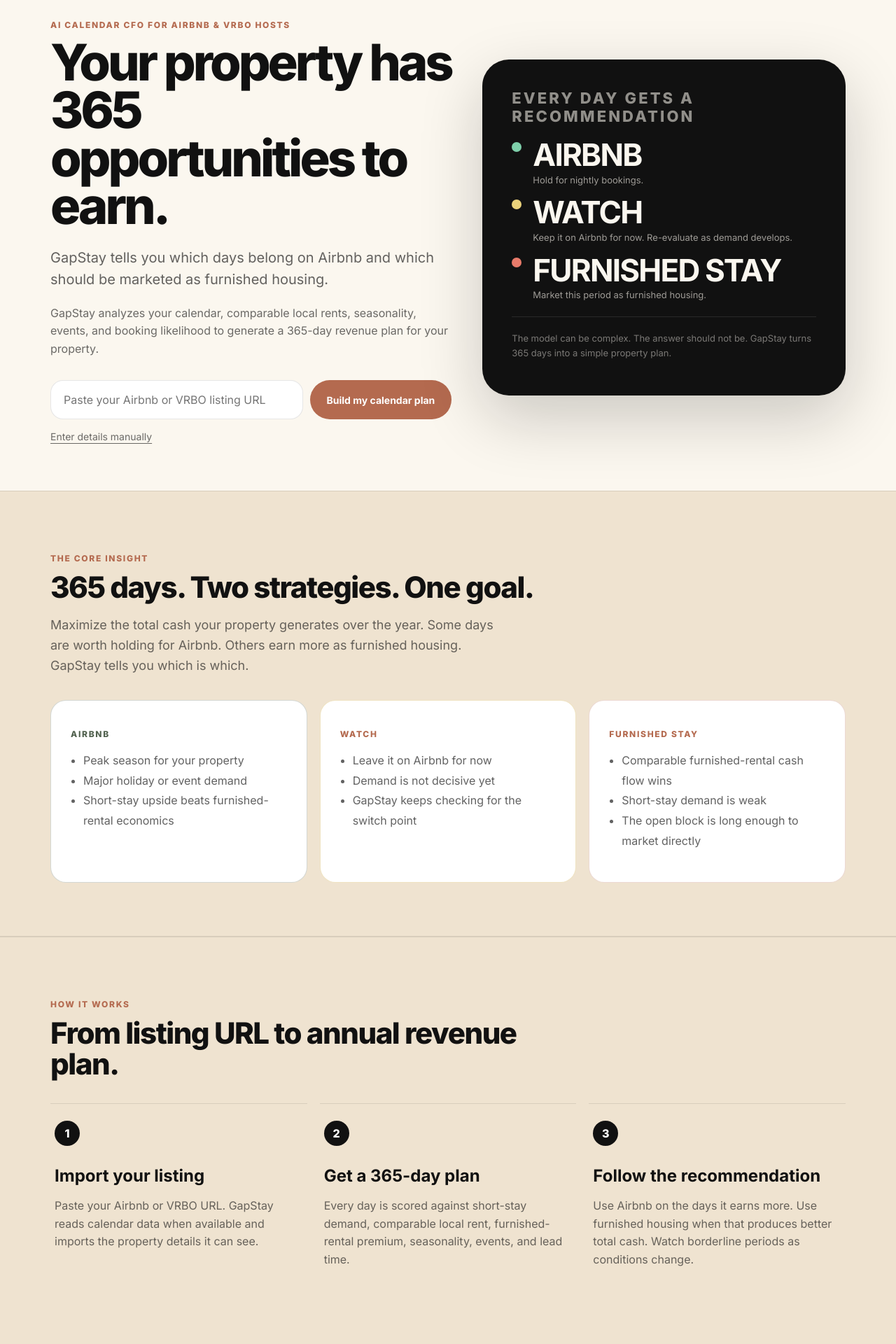
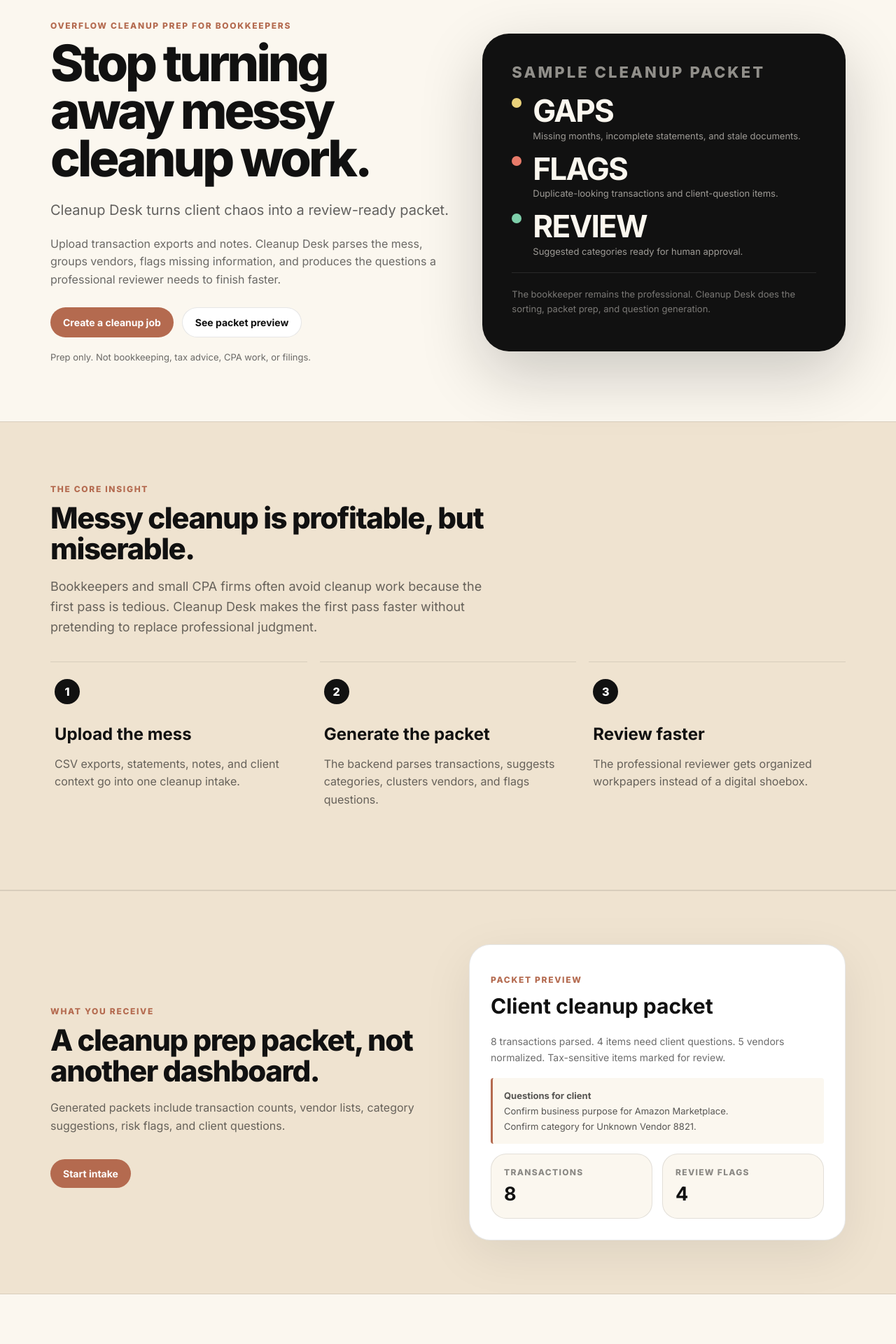
Before and after one commit to pissclams1/Pissclams, a Next.js app: page / in a window 1280 px wide. Shown: the part 140-2060 px from the top of the page at 70% size. Built offline with nearby package versions, Linux system fonts and the light colour scheme.

Commit message:
Replace GapStay homepage with Cleanup Desk

```diff
--- a/app/page.tsx
+++ b/app/page.tsx
@@ -4,25 +4,24 @@
   return <main>
     <section className="wrap hero heroPrimary">
       <div>
-        <p className="kicker">AI Calendar CFO for Airbnb &amp; VRBO hosts</p>
-        <h1 className="h1">Your property has 365 opportunities to earn.</h1>
-        <p className="lead">GapStay tells you which days belong on Airbnb and which should be marketed as furnished housing.</p>
-        <p className="muted heroSupport">GapStay analyzes your calendar, comparable local rents, seasonality, events, and booking likelihood to generate a 365-day revenue plan for your property.</p>
-        <form className="importBar" action="/host" method="get">
-          <label className="srOnly" htmlFor="listing-url">Airbnb or VRBO listing URL</label>
-          <input id="listing-url" className="input" name="url" type="url" placeholder="Paste your Airbnb or VRBO listing URL" required />
-          <button className="darkpill" type="submit">Build my calendar plan</button>
-        </form>
-        <Link className="manualLink" href="/host#manual">Enter details manually</Link>
+        <p className="kicker">Overflow cleanup prep for bookkeepers</p>
+        <h1 className="h1">Stop turning away messy cleanup work.</h1>
+        <p className="lead">Cleanup Desk turns client chaos into a review-ready packet.</p>
+        <p className="muted heroSupport">Upload transaction exports and notes. Cleanup Desk parses the mess, groups vendors, flags missing information, and produces the questions a professional reviewer needs to finish faster.</p>
+        <div style={{display:"flex",gap:12,flexWrap:"wrap",marginTop:26}}>
+          <Link className="darkpill" href="/intake">Create a cleanup job</Link>
+          <Link className="pill" href="/packet-preview">See packet preview</Link>
+        </div>
+        <p className="muted" style={{fontSize:13,marginTop:18}}>Prep only. Not bookkeeping, tax advice, CPA work, or filings.</p>
       </div>
       <div className="thesisCard">
-        <p className="kicker" style={{color:"rgba(251,247,239,.55)"}}>Every day gets a recommendation</p>
+        <p className="kicker" style={{color:"rgba(251,247,239,.55)"}}>Sample cleanup packet</p>
         <div style={{display:"grid",gap:14,marginTop:20}}>
-          <Decision label="AIRBNB" text="Hold for nightly bookings." color="#7ecfaa" />
-          <Decision label="WATCH" text="Keep it on Airbnb for now. Re-evaluate as demand develops." color="#ead27b" />
-          <Decision label="FURNISHED STAY" text="Market this period as furnished housing." color="#e87b6a" />
+          <Decision label="GAPS" text="Missing months, incomplete statements, and stale documents." color="#ead27b" />
+          <Decision label="FLAGS" text="Duplicate-looking transactions and client-question items." color="#e87b6a" />
+          <Decision label="REVIEW" text="Suggested categories ready for human approval." color="#7ecfaa" />
         </div>
-        <p style={{fontSize:13,color:"rgba(251,247,239,.45)",marginTop:20,paddingTop:20,borderTop:"1px solid rgba(255,255,255,.1)",lineHeight:1.6}}>The model can be complex. The answer should not be. GapStay turns 365 days into a simple property plan.</p>
+        <p style={{fontSize:13,color:"rgba(251,247,239,.45)",marginTop:20,paddingTop:20,borderTop:"1px solid rgba(255,255,255,.1)",lineHeight:1.6}}>The bookkeeper remains the professional. Cleanup Desk does the sorting, packet prep, and question generation.</p>
       </div>
     </section>
 
@@ -30,52 +29,31 @@
       <div className="wrap section">
         <div className="sectionIntro">
           <p className="kicker">The core insight</p>
-          <h2 className="big">365 days. Two strategies. One goal.</h2>
-          <p className="muted" style={{maxWidth:640,fontSize:18}}>Maximize the total cash your property generates over the year. Some days are worth holding for Airbnb. Others earn more as furnished housing. GapStay tells you which is which.</p>
+          <h2 className="big">Messy cleanup is profitable, but miserable.</h2>
+          <p className="muted" style={{maxWidth:640,fontSize:18}}>Bookkeepers and small CPA firms often avoid cleanup work because the first pass is tedious. Cleanup Desk makes the first pass faster without pretending to replace professional judgment.</p>
         </div>
         <div className="grid grid3">
-          <div className="ruleCard" style={{background:"white",border:"1px solid rgba(82,98,79,.25)",borderRadius:22,padding:28}}>
-            <p className="kicker" style={{color:"var(--moss)"}}>AIRBNB</p>
-            <ul className="list"><li>Peak season for your property</li><li>Major holiday or event demand</li><li>Short-stay upside beats furnished-rental economics</li></ul>
-          </div>
-          <div className="ruleCard" style={{background:"white",border:"1px solid rgba(210,176,80,.35)",borderRadius:22,padding:28}}>
-            <p className="kicker">WATCH</p>
-            <ul className="list"><li>Leave it on Airbnb for now</li><li>Demand is not decisive yet</li><li>GapStay keeps checking for the switch point</li></ul>
-          </div>
-          <div className="ruleCard" style={{background:"white",border:"1px solid rgba(180,106,79,.25)",borderRadius:22,padding:28}}>
-            <p className="kicker">FURNISHED STAY</p>
-            <ul className="list"><li>Comparable furnished-rental cash flow wins</li><li>Short-stay demand is weak</li><li>The open block is long enough to market directly</li></ul>
-          </div>
-        </div>
-      </div>
-    </section>
-
-    <section id="how" className="sectionline">
-      <div className="wrap section">
-        <div className="sectionIntro"><p className="kicker">How it works</p><h2 className="big">From listing URL to annual revenue plan.</h2></div>
-        <div className="grid grid3">
-          <Feature number="1" title="Import your listing" text="Paste your Airbnb or VRBO URL. GapStay reads calendar data when available and imports the property details it can see." />
-          <Feature number="2" title="Get a 365-day plan" text="Every day is scored against short-stay demand, comparable local rent, furnished-rental premium, seasonality, events, and lead time." />
-          <Feature number="3" title="Follow the recommendation" text="Use Airbnb on the days it earns more. Use furnished housing when that produces better total cash. Watch borderline periods as conditions change." />
+          <div className="feature"><span>1</span><h3>Upload the mess</h3><p className="muted">CSV exports, statements, notes, and client context go into one cleanup intake.</p></div>
+          <div className="feature"><span>2</span><h3>Generate the packet</h3><p className="muted">The backend parses transactions, suggests categories, clusters vendors, and flags questions.</p></div>
+          <div className="feature"><span>3</span><h3>Review faster</h3><p className="muted">The professional reviewer gets organized workpapers instead of a digital shoebox.</p></div>
         </div>
       </div>
     </section>
 
     <section className="sectionline">
       <div className="wrap section sampleBand">
-        <div><p className="kicker">What you receive</p><h2 className="big">A calendar plan, not another dashboard.</h2><p className="muted">GapStay gives you clear date ranges, a recommendation for each range, and the furnished-stay copy to act when the plan says switch.</p><Link className="darkpill" href="/host" style={{marginTop:18,display:"inline-flex"}}>Build my calendar plan</Link></div>
-        <div className="miniOffer"><p className="kicker">Example calendar plan</p><h3>July 1–7: AIRBNB</h3><p className="muted" style={{fontSize:14,marginBottom:18}}>Hold for holiday demand. July 8–31 moves to FURNISHED STAY because comparable furnished-rental cash flow beats the expected short-stay outcome.</p><div style={{background:"#fbf7ef",borderLeft:"3px solid var(--clay)",padding:"14px 16px",borderRadius:4,fontSize:13,lineHeight:1.7,color:"rgba(17,17,17,.7)"}}><strong>Furnished stay available July 8–31</strong><br/>Fully furnished 2BR. Utilities included.<br/>Priced against comparable local rent plus furnished flexibility premium.</div><div className="result" style={{marginTop:14}}><Signal label="Likely Airbnb" value="$1,350"/><Signal label="Furnished offer" value="$2,800"/></div></div>
+        <div><p className="kicker">What you receive</p><h2 className="big">A cleanup prep packet, not another dashboard.</h2><p className="muted">Generated packets include transaction counts, vendor lists, category suggestions, risk flags, and client questions.</p><Link className="darkpill" href="/intake" style={{marginTop:18,display:"inline-flex"}}>Start intake</Link></div>
+        <div className="miniOffer"><p className="kicker">Packet preview</p><h3>Client cleanup packet</h3><p className="muted" style={{fontSize:14,marginBottom:18}}>8 transactions parsed. 4 items need client questions. 5 vendors normalized. Tax-sensitive items marked for review.</p><div style={{background:"#fbf7ef",borderLeft:"3px solid var(--clay)",padding:"14px 16px",borderRadius:4,fontSize:13,lineHeight:1.7,color:"rgba(17,17,17,.7)"}}><strong>Questions for client</strong><br/>Confirm business purpose for Amazon Marketplace.<br/>Confirm category for Unknown Vendor 8821.</div><div className="result" style={{marginTop:14}}><Signal label="Transactions" value="8"/><Signal label="Review flags" value="4"/></div></div>
       </div>
     </section>
 
     <section className="wrap section">
-      <div className="sectionIntro"><p className="kicker">Pricing</p><h2 className="big">365 days. Two strategies. One goal.</h2><p className="muted">Get a 365-day calendar plan for one property. Subscribe when you want the plan continuously monitored and updated.</p></div>
-      <div className="grid grid3 pricingPreview" style={{maxWidth:860,margin:"0 auto"}}><Price name="Single Analysis" price="$29" cta="Get my plan" href="/host" /><Price name="Calendar Watch" price="$49/mo" cta="Start monitoring" href="/host" featured /><Price name="Portfolio Watch" price="$99/mo" cta="Monitor my portfolio" href="/host" /></div>
+      <div className="sectionIntro"><p className="kicker">Pricing</p><h2 className="big">Simple cleanup-prep pricing.</h2><p className="muted">Charge the client for professional cleanup. Use Cleanup Desk to remove the sorting pain before review.</p></div>
+      <div className="grid grid3 pricingPreview" style={{maxWidth:860,margin:"0 auto"}}><Price name="Light prep" price="$299" cta="Start intake" href="/intake" /><Price name="Standard packet" price="$799" cta="Start intake" href="/intake" featured /><Price name="Heavy cleanup" price="$1,499+" cta="Start intake" href="/intake" /></div>
     </section>
   </main>;
 }
 
 function Decision({label,text,color}:{label:string;text:string;color:string}) { return <div style={{display:"grid",gridTemplateColumns:"18px 1fr",gap:12,alignItems:"start"}}><span style={{width:14,height:14,borderRadius:999,background:color,marginTop:4}}/><div><strong style={{color:"#fbf7ef"}}>{label}</strong><p style={{margin:"4px 0 0",fontSize:13,color:"rgba(251,247,239,.6)",lineHeight:1.5}}>{text}</p></div></div>; }
-function Feature({number,title,text}:{number:string;title:string;text:string}) { return <div className="feature"><span>{number}</span><h3>{title}</h3><p className="muted">{text}</p></div>; }
 function Signal({label,value}:{label:string;value:string}) { return <div className="stat"><span>{label}</span><strong>{value}</strong></div>; }
 function Price({name,price,cta,href,featured=false}:{name:string;price:string;cta:string;href:string;featured?:boolean}) { return <div className={`priceCard${featured?" featuredPrice":""}`}><p className="kicker">{name}</p><div className="price">{price}</div><Link className={featured?"darkpill":"pill"} href={href}>{cta}</Link></div>; }
```
